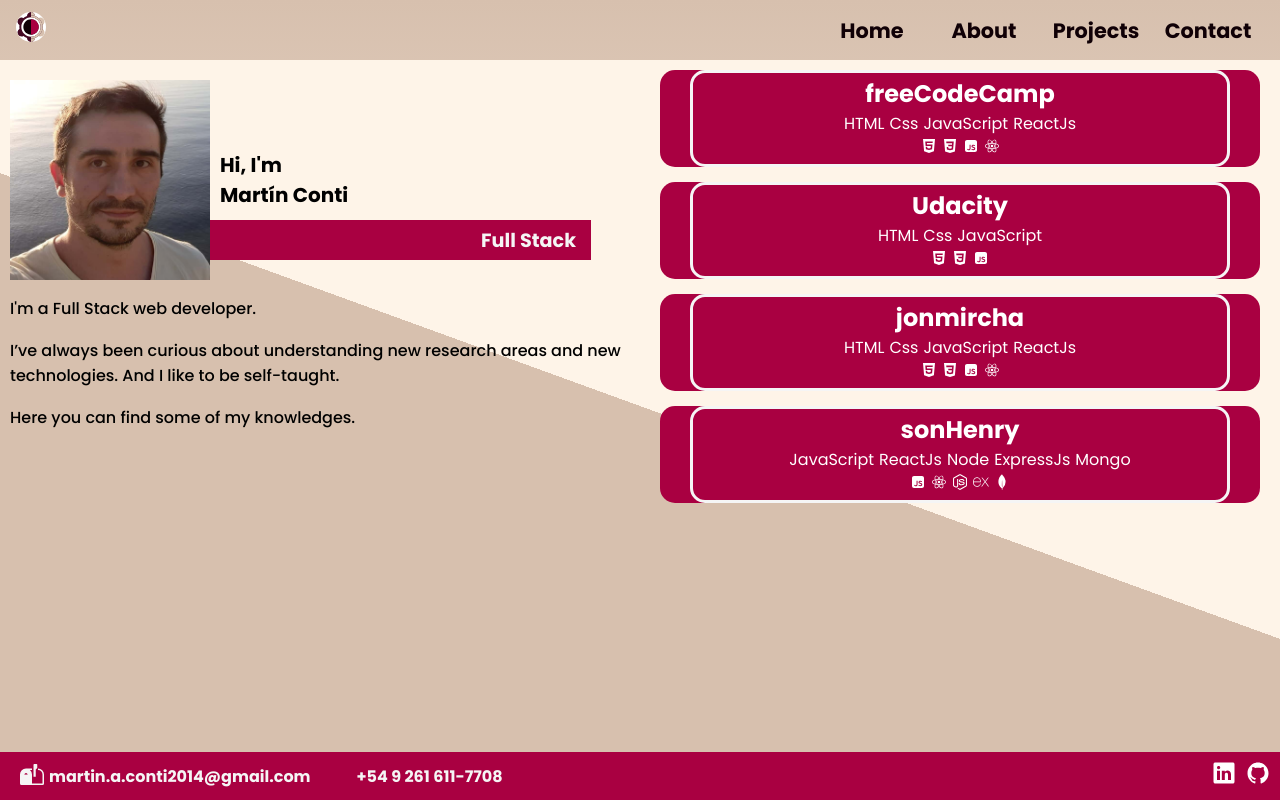
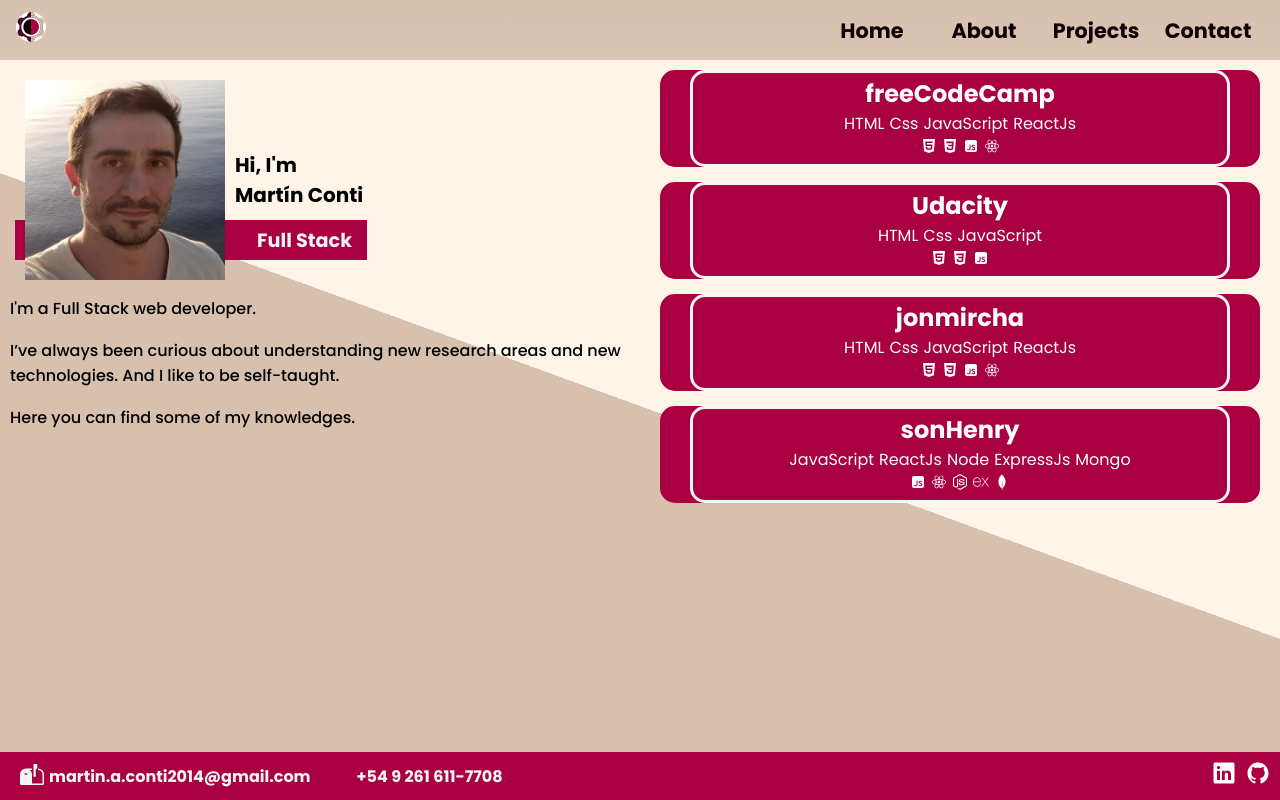
Before and after one commit to MARTINANDRESCONTI/portfolio-vite, a React (Vite) app: page /about in a window 1280 px wide. Built offline with nearby package versions, Linux system fonts and the light colour scheme; some icons are missing.

Commit message:
About mask styling fix

```diff
--- a/src/views/About.module.css
+++ b/src/views/About.module.css
@@ -37,13 +37,13 @@
   height: 200px;
   width: 200px;
   position: relative;
-  margin-left: 10px;
+  margin-left: 25px;
   z-index: 2;
 }
 
 .mask {
   height: 40px;
-  width: 45%;
+  width: 22rem;
   font-size: larger;
   font-weight: 700;
   display: flex;
```
